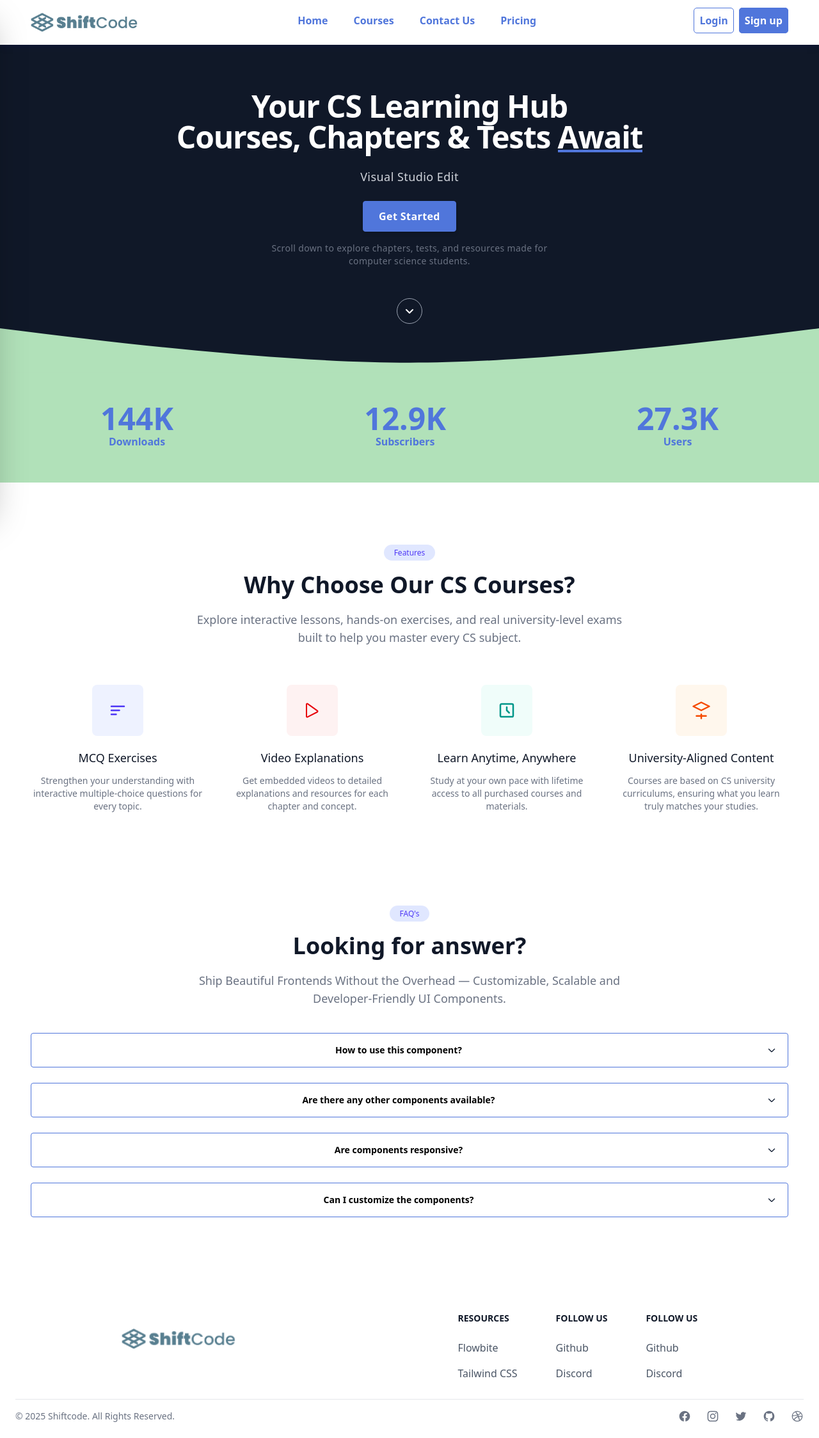
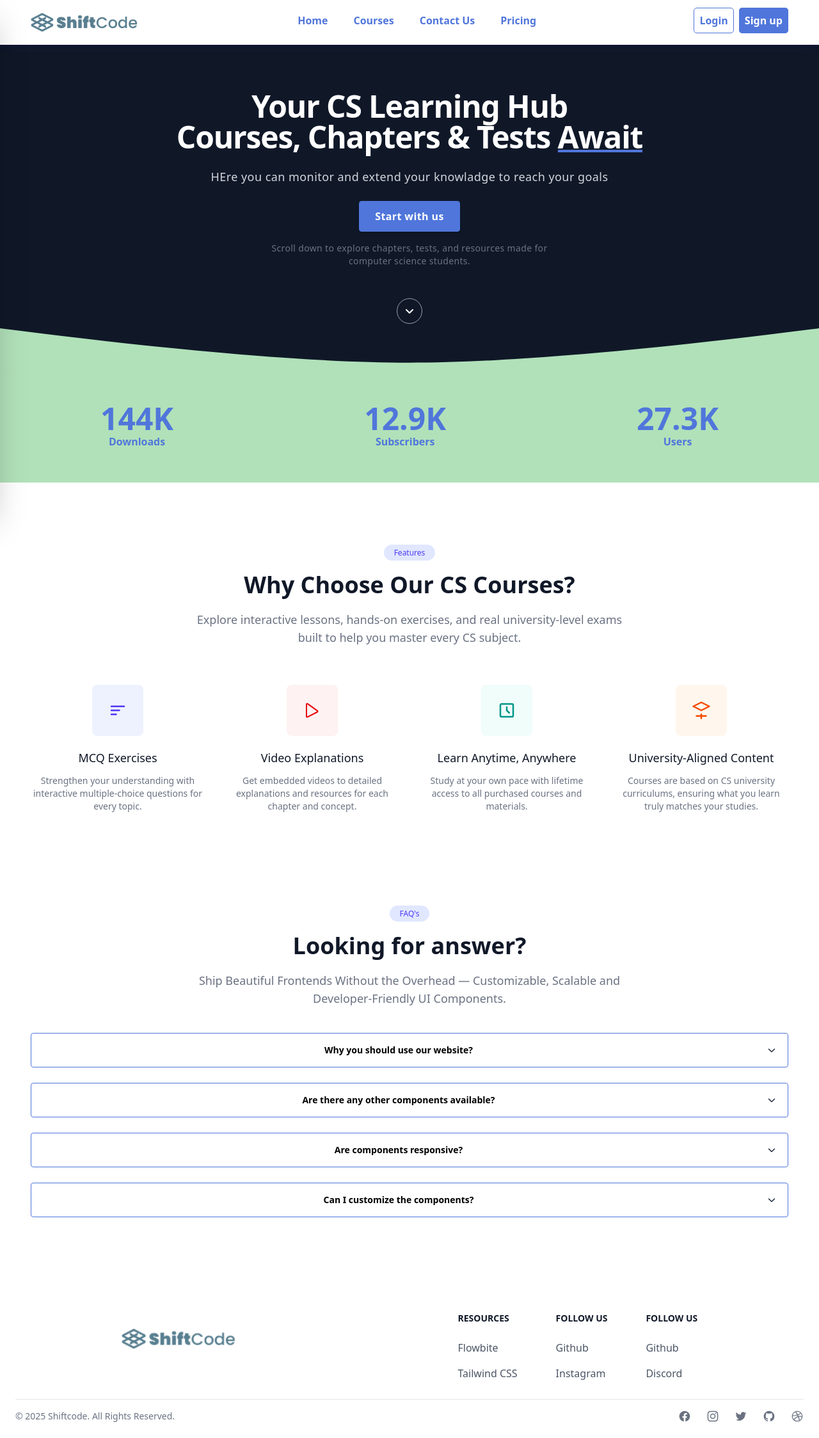
Before and after one commit to alyyissa/shift-Academy, a React (Vite) app in the folder frontend/: page / in a window 1280 px wide. Shown: the whole page at 64% size. Built offline with nearby package versions, Linux system fonts and the light colour scheme.

Commit message:
Added the footer styles and hero and cart

```diff
--- a/frontend/src/components/Footer.jsx
+++ b/frontend/src/components/Footer.jsx
@@ -33,7 +33,7 @@ const Footer = () => {
                             <a href="https://github.com/themesberg/flowbite" className="hover:underline ">Github</a>
                         </li>
                         <li>
-                            <a href="https://discord.gg/4eeurUVvTy" className="hover:underline">Discord</a>
+                            <a href="https://discord.gg/4eeurUVvTy" className="hover:underline">Instagram</a>
                         </li>
                     </ul>
                 </div>
--- a/frontend/src/components/Home/Hero.jsx
+++ b/frontend/src/components/Home/Hero.jsx
@@ -23,12 +23,12 @@ const Hero = () => {
             </span>
           </h2>
           <p className="mb-6 text-base font-thin tracking-wide text-gray-300 md:text-lg">
-            Visual Studio Edit
+            HEre you can monitor and extend your knowladge to reach your goals
           </p>
             <button
               className="font-semibold b-2 inline-flex items-center justify-center h-12 px-6 cursor-pointer tracking-wide text-white transition duration-200 rounded shadow-md w-auto bg-deep-purple-accent-400 bg-coprimary focus:shadow-outline focus:outline-none mb-4 border b-2 hover:bg-transparent hover:text-coprimary border-coprimary"
             >
-              Get Started
+              Start with us
             </button>
           <p className="max-w-md mb-10  font-thin tracking-wide text-gray-500 text-sm sm:mx-auto md:mb-12">
             Scroll down to explore chapters, tests, and resources made for computer science students.
--- a/frontend/src/components/Home/Section2.jsx
+++ b/frontend/src/components/Home/Section2.jsx
@@ -6,7 +6,7 @@ const Section2 = () => {
 
     const faqs = [
         {
-            question: "How to use this component?",
+            question: "Why you should use our website?",
             answer: "To use this component, you need to import it in your project and use it in your JSX code. Here's an example of how to use it:",
         },
         {
```
